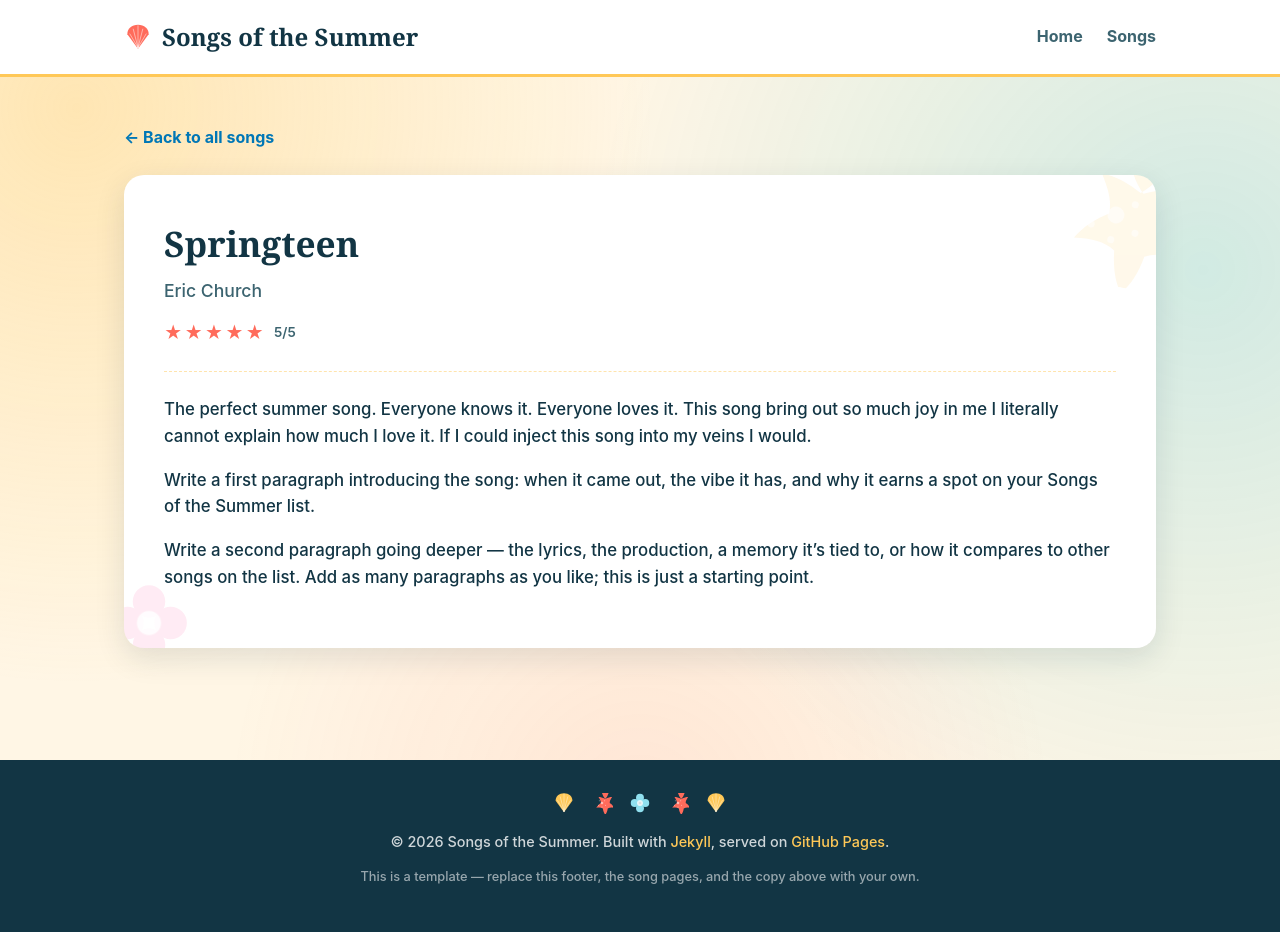
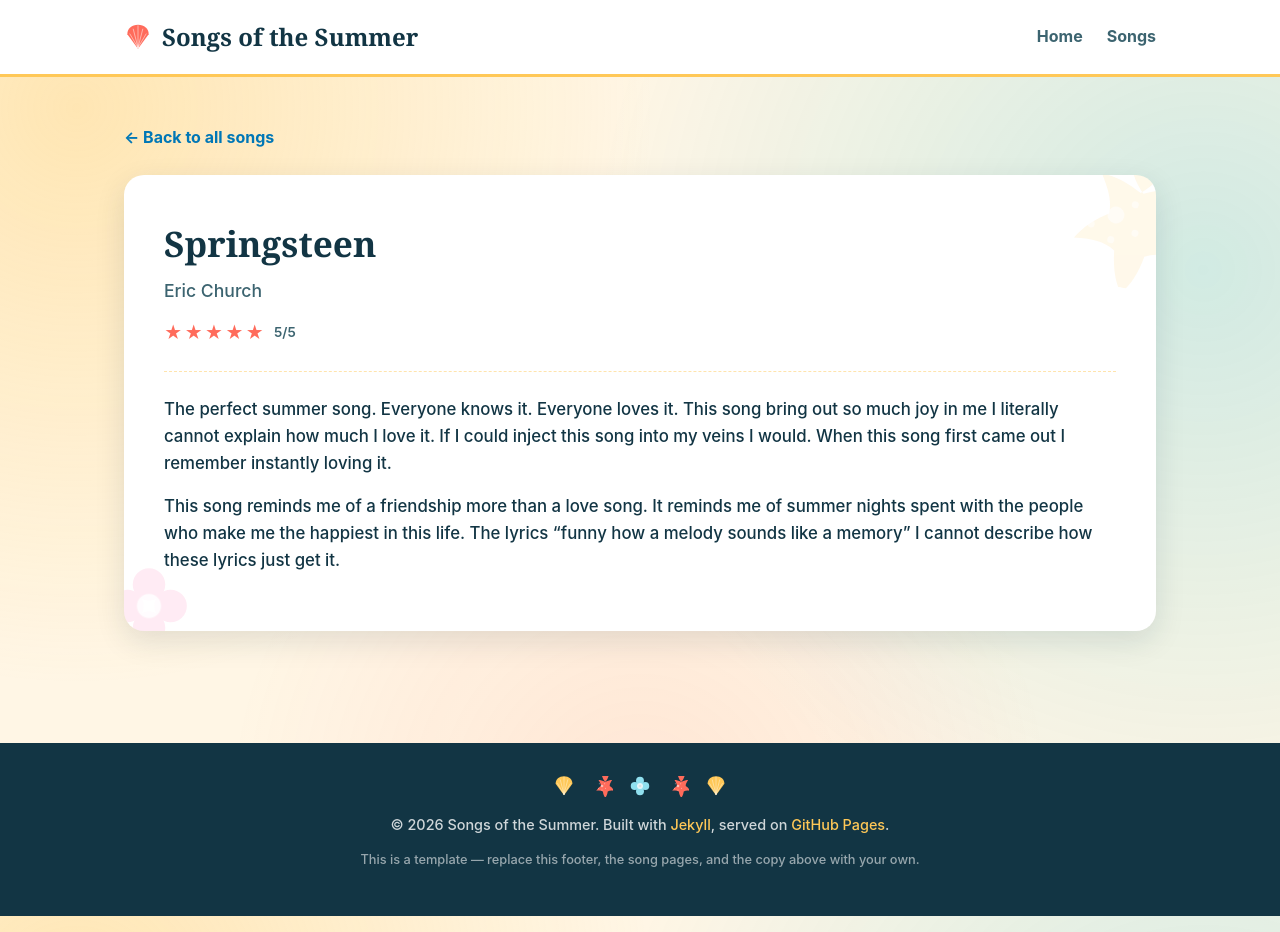
Before and after one commit to abbyduffer12/songsofthesummer26, a Jekyll site: the page built from _songs/song-02.md, in a window 1280 px wide. Built offline with Jekyll 4.4.1, drawn with Linux system fonts in a browser that asks for light colours.

Commit message:
Fix title and enhance song description
Corrected the title from 'Springteen' to 'Springsteen' and added additional reflections on the song's impact and memories associated with it.

```diff
--- a/_songs/song-02.md
+++ b/_songs/song-02.md
@@ -1,15 +1,10 @@
 ---
 song_number: 2
-title: "Springteen"
+title: "Springsteen"
 performer: "Eric Church"
 rating: 5
 ---
 
-The perfect summer song. Everyone knows it. Everyone loves it. This song bring out so much joy in me I literally cannot explain how much I love it. If I could inject this song into my veins I would.
+The perfect summer song. Everyone knows it. Everyone loves it. This song bring out so much joy in me I literally cannot explain how much I love it. If I could inject this song into my veins I would. When this song first came out I remember instantly loving it.
 
-Write a first paragraph introducing the song: when it came out, the vibe it
-has, and why it earns a spot on your Songs of the Summer list.
-
-Write a second paragraph going deeper &mdash; the lyrics, the production, a
-memory it's tied to, or how it compares to other songs on the list. Add as
-many paragraphs as you like; this is just a starting point.
+This song reminds me of a friendship more than a love song. It reminds me of summer nights spent with the people who make me the happiest in this life. The lyrics "funny how a melody sounds like a memory" I cannot describe how these lyrics just get it.
```
